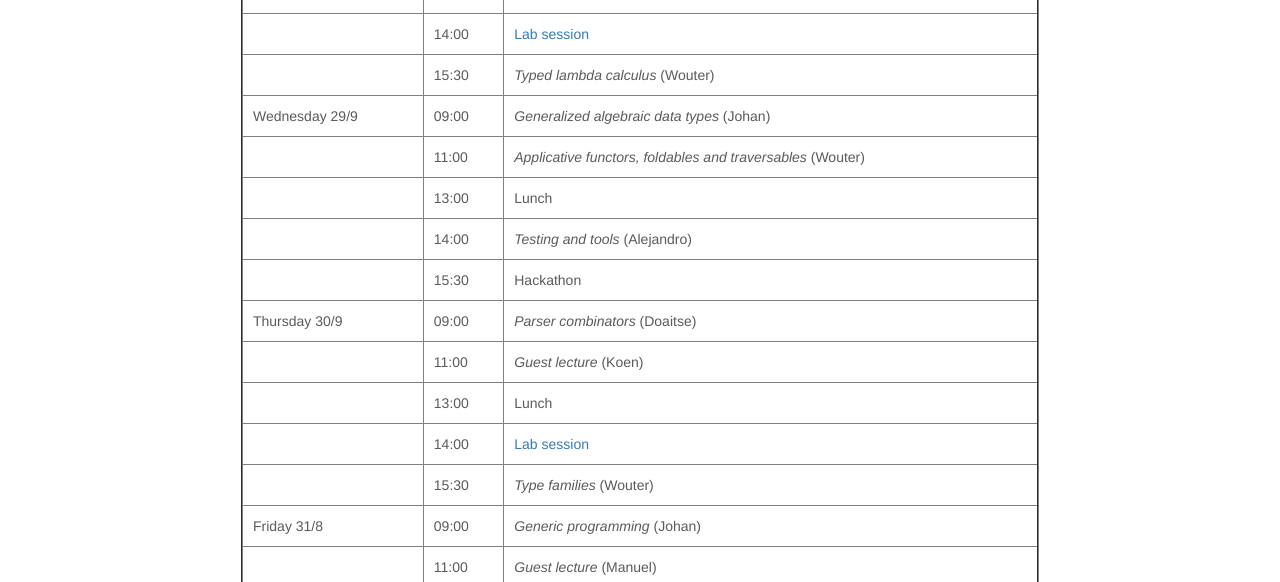
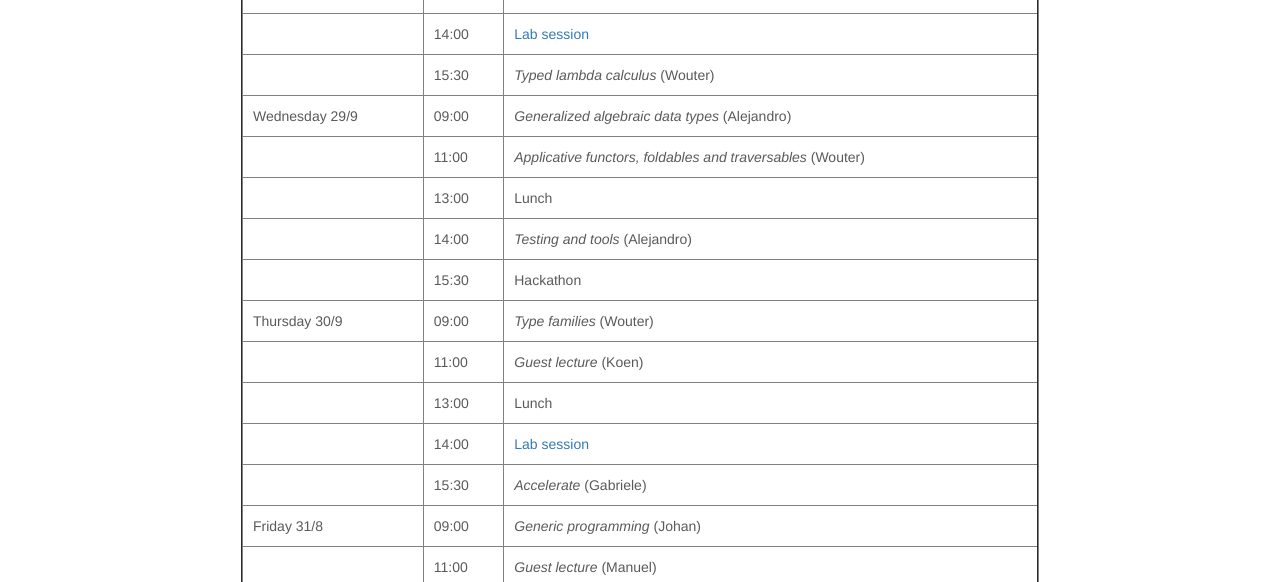
Before and after one commit to uu-afp/uu-afp.github.io, a Jekyll site: the page built from schedule.html, in a window 1280 px wide. Shown: the part 671-1253 px from the top of the page. Built offline with Jekyll 4.4.1, drawn with Linux system fonts in a browser that asks for light colours; nearby versions of some CDN libraries.

Commit message:
Edits to program.

```diff
--- a/schedule.html
+++ b/schedule.html
@@ -103,7 +103,7 @@ assignments and projects.
     <tr>
       <td>Wednesday 29/9</td>
       <td>09:00</td>
-      <td><i>Generalized algebraic data types</i> (Johan)</td>
+      <td><i>Generalized algebraic data types</i> (Alejandro)</td>
     </tr>
 
     <tr>
@@ -134,7 +134,7 @@ assignments and projects.
     <tr>
       <td>Thursday 30/9</td>
       <td>09:00</td>
-      <td><i>Parser combinators</i> (Doaitse)</td>
+      <td><i>Type families</i> (Wouter)</td>
     </tr>
 
     <tr>
@@ -158,7 +158,7 @@ assignments and projects.
     <tr>
       <td></td>
       <td>15:30</td>
-      <td><i>Type families</i> (Wouter)</td>
+      <td><i>Accelerate</i> (Gabriele)</td>
     </tr>
 
 
```
